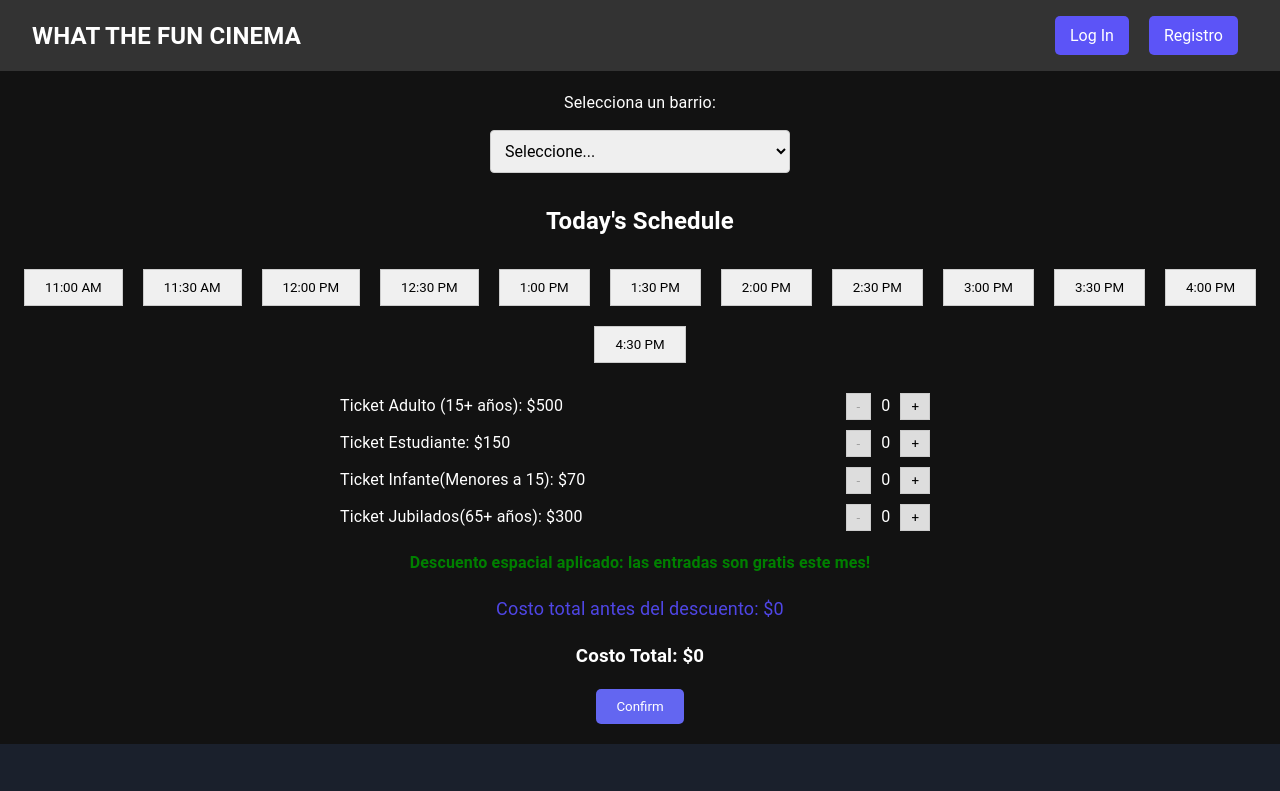
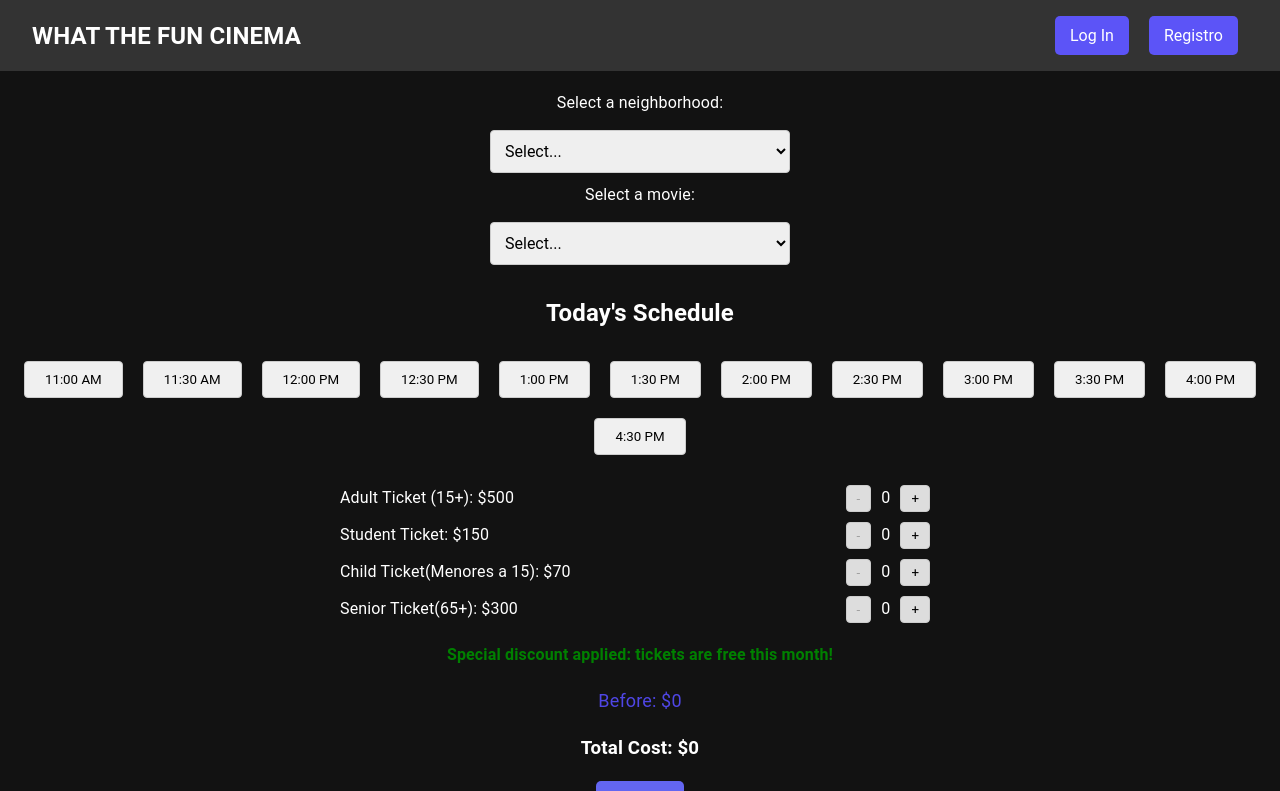
Before and after one commit to buenahora/proyectoticreact, a React (Create React App) app: page /reservation in a window 1280 px wide. Shown: the top 791 px of the page. Built offline with nearby package versions, Linux system fonts and the light colour scheme.

Commit message:
cambio idioma y barras

```diff
--- a/src/components/Home/Home.css
+++ b/src/components/Home/Home.css
@@ -182,3 +182,17 @@
       grid-template-columns: 1fr;
     }
   }
+
+  #genere-select {
+    margin: 8px 0;
+    padding: 8px;
+    font-size: 14px;
+    border: 1px solid #ccc;
+    border-radius: 4px;
+    width: 100%;
+    max-width: 250px;
+  }
+
+  option {
+    padding: 8px;
+  }
--- a/src/components/Home/Home.jsx
+++ b/src/components/Home/Home.jsx
@@ -32,10 +32,10 @@ function Home() {
       <div className='data'>
       <h1 className="App-title">WTF</h1>
       <h2 className="App-subtitle">What The Fun Cinema</h2>
-        <h1>¡Disfruta de las ultimas peliculas y reserva tu asiento!</h1>
-        <p>Compra tu entrada ahora</p>
+        <h1>Enoy the latest movies and reserve your seat!</h1>
+        <p>Buy your ticket now</p>
         <Link to="/reservation">
-        <button className="reserve-button">Reservar ahora</button>
+        <button className="reserve-button">Book your seat now</button>
         </Link>
         </div>
       </header>
@@ -43,8 +43,10 @@ function Home() {
 
 
       <section className="movies-section">
-        <label htmlFor="genere-select">Selecciona tu pelicula favorita:</label>
-        <select onChange={(e) => setGenre(e.target.value)}>
+        <label htmlFor="genere-select">Select you favorite movie:</label>
+        <select
+        id="genere-select"
+        onChange={(e) => setGenre(e.target.value)}>
             <option value="">All Genres</option>
             {Array.from(new Set(movies.map(movie => movie.genre))).map(genre => (
               <option key={genre} value={genre}>{genre}</option>
--- a/src/components/Reservation/Reservation.css
+++ b/src/components/Reservation/Reservation.css
@@ -39,6 +39,7 @@
 
   .showtime-button {
     margin: 10px;
+    border-radius: 4px;
     padding: 10px 20px;
     background-color: #f0f0f0;
     border: 1px solid #ccc;
@@ -60,6 +61,7 @@
   .ticket-type button {
     margin: 0 10px;
     padding: 5px 10px;
+    border-radius: 4px;
     background-color: #ddd;
     border: 1px solid #ccc;
     cursor: pointer;
@@ -123,3 +125,14 @@
   option {
     padding: 10px;
   }
+
+
+  #movie-select {
+    margin: 10px 0;
+    padding: 10px;
+    font-size: 16px;
+    border: 1px solid #ccc;
+    border-radius: 4px;
+    width: 100%;
+    max-width: 300px; /* Igual que el barrio-select */
+  }
--- a/src/components/Reservation/Reservation.jsx
+++ b/src/components/Reservation/Reservation.jsx
@@ -10,8 +10,9 @@ export default function Reservation() {
   const [childTickets, setChildTickets] = useState(0);
   const [seniorTickets, setSeniorTickets] = useState(0);
   const [selectedBarrio, setSelectedBarrio] = useState('');
+  const [selectedMovie, setSelectedMovie] = useState(''); // Estado para la película seleccionada
 
-  // Lista de barrios
+  // neighborhood list
   const barrios = [
     'Punta Carretas',
     'Ciudad Vieja',
@@ -21,6 +22,17 @@ export default function Reservation() {
     'Centro',
     'Malvín',
     'Buceo',
+  ];
+
+  // movies list
+  const movies = [
+    'Inception',
+    'The Dark Knight',
+    'Interstellar',
+    'Titanic',
+    'The Godfather',
+    'Pulp Fiction',
+    'The Shawshank Redemption',
   ];
 
   // Precios de los tickets
@@ -57,13 +69,13 @@ export default function Reservation() {
     <div className="app-container">
       {/* Menú desplegable para seleccionar barrio */}
       <div>
-        <label htmlFor="barrio-select">Selecciona un barrio:</label>
+        <label htmlFor="barrio-select">Select a neighborhood:</label>
         <select
           id="barrio-select"
           value={selectedBarrio}
           onChange={(e) => setSelectedBarrio(e.target.value)}
         >
-          <option value="">Seleccione...</option>
+          <option value="">Select...</option>
           {barrios.map((barrio) => (
             <option key={barrio} value={barrio}>
               {barrio}
@@ -73,7 +85,27 @@ export default function Reservation() {
       </div>
 
       {/* Muestra el barrio seleccionado */}
-      {selectedBarrio && <p>Barrio seleccionado: {selectedBarrio}</p>}
+      {selectedBarrio && <p>Selected neighborhood: {selectedBarrio}</p>}
+
+      {/* Menú desplegable para seleccionar película */}
+      <div>
+        <label htmlFor="movie-select">Select a movie:</label>
+        <select
+          id="movie-select"
+          value={selectedMovie}
+          onChange={(e) => setSelectedMovie(e.target.value)}
+        >
+          <option value="">Select...</option>
+          {movies.map((movie) => (
+            <option key={movie} value={movie}>
+              {movie}
+            </option>
+          ))}
+        </select>
+      </div>
+
+      {/* Muestra la película seleccionada */}
+      {selectedMovie && <p>Película seleccionada: {selectedMovie}</p>}
 
       <Schedule />
 
@@ -88,10 +120,10 @@ export default function Reservation() {
         setSeniorTickets={setSeniorTickets}
       />
       <div className="discount-info">
-        {specialDiscount && <p>Descuento espacial aplicado: las entradas son gratis este mes!</p>}
+        {specialDiscount && <p>Special discount applied: tickets are free this month!</p>}
       </div>
       <div className="cost-info">
-        <p>Costo total antes del descuento: ${total}</p>
+        <p>Before: ${total}</p>
       </div>
 
       {/* Pasamos el total con descuento al componente TotalCost */}
--- a/src/components/Reservation/TicketSelector.jsx
+++ b/src/components/Reservation/TicketSelector.jsx
@@ -9,7 +9,7 @@ function TicketSelector({
   return (
     <div className="ticket-selector">
       <div className="ticket-type">
-        <span>Ticket Adulto (15+ años): $500</span>
+        <span>Adult Ticket (15+): $500</span>
         <div>
           <button onClick={() => adultTickets>0 && setAdultTickets(adultTickets - 1)} disabled={adultTickets===0}>-</button>
           <span>{adultTickets}</span>
@@ -18,7 +18,7 @@ function TicketSelector({
       </div>
 
       <div className="ticket-type">
-        <span> Ticket Estudiante: $150</span>
+        <span> Student Ticket: $150</span>
         <div>
           <button onClick={() => studentTickets > 0 && setStudentTickets(studentTickets - 1)}disabled={studentTickets === 0}>-</button>
           <span>{studentTickets}</span>
@@ -27,7 +27,7 @@ function TicketSelector({
       </div>
 
       <div className="ticket-type">
-        <span>Ticket Infante(Menores a 15): $70</span>
+        <span>Child Ticket(Menores a 15): $70</span>
         <div>
           <button onClick={() =>childTickets>0 && setChildTickets(childTickets - 1)} disabled={childTickets===0}>-</button>
           <span>{childTickets}</span>
@@ -36,7 +36,7 @@ function TicketSelector({
       </div>
 
       <div className="ticket-type">
-        <span>Ticket Jubilados(65+ años): $300</span>
+        <span>Senior Ticket(65+): $300</span>
         <div>
           <button onClick={() =>seniorTickets>0 && setSeniorTickets(seniorTickets - 1)} disabled={seniorTickets===0}>-</button>
           <span>{seniorTickets}</span>
--- a/src/components/Reservation/TotalCost.jsx
+++ b/src/components/Reservation/TotalCost.jsx
@@ -3,7 +3,7 @@ import React from 'react';
 function TotalCost({ total }) {
   return (
     <div className="total-cost">
-      <h3>Costo Total: ${total}</h3>
+      <h3>Total Cost: ${total}</h3>
       <button className="confirm-button">Confirm</button>
     </div>
   );
```
